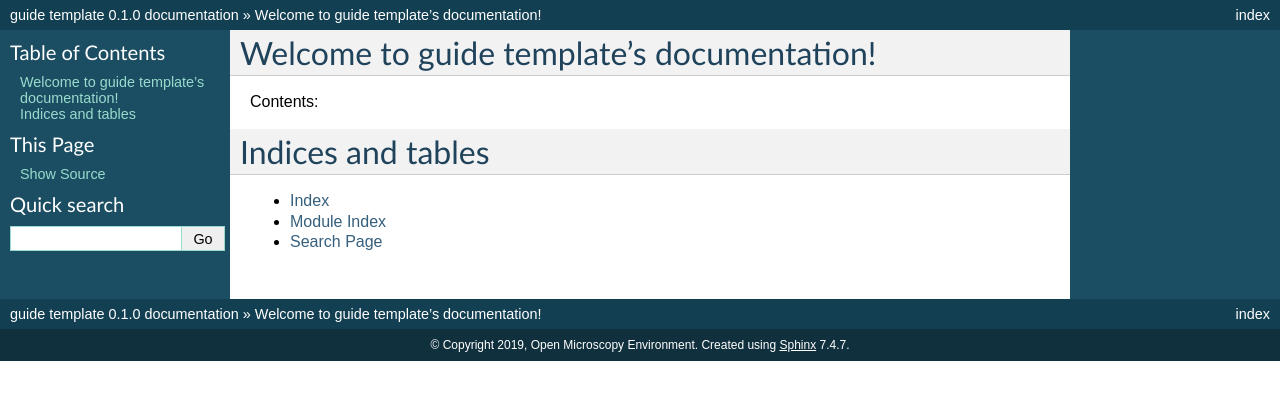
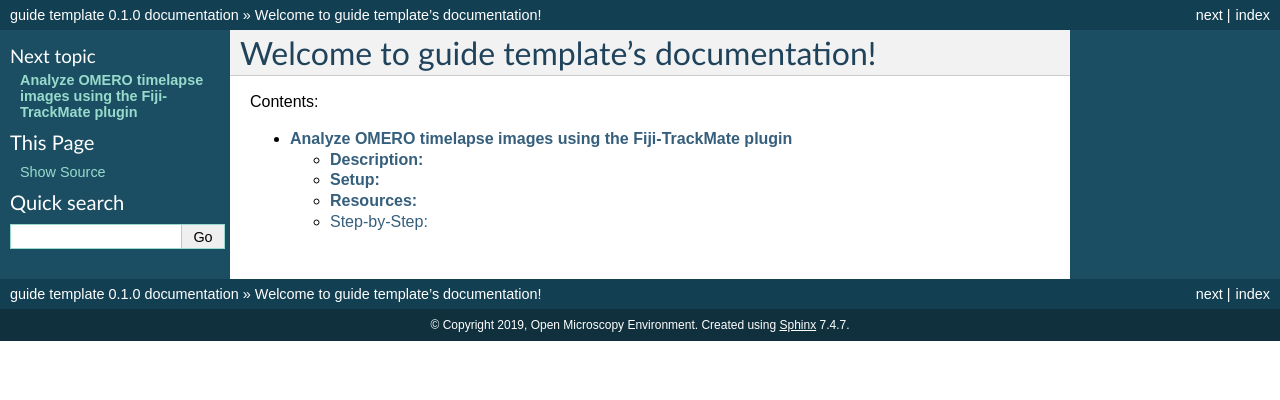
Before and after one commit to ome/omero-guide-trackmate, a Sphinx documentation site: the page built from docs/index.rst, in a window 1280 px wide. Shown: the top 400 px of the page. Built offline with Sphinx 7.4.7, drawn with Linux system fonts in a browser that asks for light colours; some of the changed lines change nothing that is shown.

Commit message:
Add trackmate walkthrough

```diff
--- /dev/null
+++ b/docs/fijitrackmate.rst
@@ -0,0 +1,147 @@
+**Analyze OMERO timelapse images using the Fiji-TrackMate plugin**
+==================================================================
+
+In this example we open images from a dataset in OMERO in Fiji and use TrackMate plugin of Fiji to analyze them. For more details about TrackMate, go to \ https://imagej.net/TrackMate\ .
+
+**Description:**
+----------------
+
+First, we will show how to use TrackMate manually. The manual steps are essential to determine the suitable parameters to analyze the images. Note that when using TrackMate manually, the generated tracks cannot be saved as ROIs into OMERO.server.
+
+Second, using a scripting workflow, we will show:
+
+-  How to connect to OMERO using the JAVA API.
+
+-  How to load all the images within a given Project.
+
+-  How to load the images in ImageJ using Bio-Formats
+
+-  How to analyze the images using TrackMate
+
+-  How to save the tracks as polygons ROIs in OMERO
+
+-  How to collect the measurement associated to the tracks and
+
+   -  Save them as an OMERO.table and link the table to the Project.
+
+   -  Save them as a CSV file and link it to the Project.
+
+**Setup:**
+----------
+
+-  Install Fiji on the local machine with the OMERO.insight-ij plugin. The installation instructions can be found at [LINK TO BE ADDED].
+
+**Resources:**
+--------------
+
+-  For the manual workflow, an artificial track image \ http://fiji.sc/samples/FakeTracks.tif
+
+-  For the scripting workflow, the timelapse data available at \ https://downloads.openmicroscopy.org/images/DV/iain/438CTR/
+
+-  Script: \ https://github.com/ome/training-scripts/blob/master/practical/jython/tracker.jy
+
+Step-by-Step:
+-------------
+
+**Manual workflow**
+~~~~~~~~~~~~~~~~~~~
+
+Each of you can work on your own data. We will use the manual workflow to explain the steps of the script below.
+
+1. Launch Fiji
+
+2. Go to Plugins > OMERO > Connect to OMERO
+
+3. Enter the username and password provided.
+
+4. Browse the Dataset artificial-trackmate
+
+5. Double-click on the FakeTracks.tif Image to open it in Fiji.
+
+   a. Make sure it is opened using the Hyperstack viewer. This option depends on what you did last time when using your Fiji.
+
+   b. In case you are not sure, Open Plugins > Bio-Formats > Bio-Formats importer and then select any image on your local computer to open it in Fiji. In the popup dialog, in the top left dropdown menu
+
+      .. image:: images/Trackmate1.png
+
+   c. Select Hyperstack and click OK. Then, close and re-open the FakeTracks.tif Image from OMERO.
+
+6. Go to Plugins > Tracking > TrackMate
+
+7. Click Next in the first dialog that pops up.
+
+8. A new dialog pop ups indicating to select a detector. Select the DoG detector. Click Next.
+
+   d. Set the Estimated blob diameter to 5.0
+
+   e. Set the Threshold to 5.0
+
+      .. image:: images/Trackmate2.png
+
+9.  Click the Preview button to find spots. 4 spots should be found.
+
+10. Click the Next button several times until you get to the Select a view dialog.
+
+11. Select the HyperStack Displayer view
+
+    .. image:: images/Trackmate3.png
+
+12. Click the Next button twice until you get to the Select a tracker window. Select the LAP Tracker
+
+    .. image:: images/Trackmate4.png
+
+13. Click the Next button several times until a dialog with three tabs pops up
+
+14. Select the Tracks tab to display the Tracks.
+
+    .. image:: images/Trackmate5.png
+
+15. Click Next until you get to Select an action dialog.
+
+    f. Select the option Capture overlay
+
+    g. Click Execute.
+
+       .. image:: images/Trackmate6.png
+
+16. Click OK in the following dialog, leaving the defaults (the whole stack will be captured).
+
+17. New image appears. Select it. This new Image can then be imported as an OME-TIFF using Plugins > OMERO > Save Image(s) to OMERO.
+
+
+**Scripting workflow**
+~~~~~~~~~~~~~~~~~~~~~~
+
+The scripting workflow saves the ROIs to the server on the original images, it does not generate a new OMERO Image. The OMERO.insight-ij plugin installed above includes everything needed to connect to OMERO using the Script Editor of Fiji
+
+1.  In your browser, go to the server address provided.
+
+2.  Enter the username and password provided.
+
+3.  Make sure you are working with your own data.
+
+4.  Create a Project: trackmate\ .
+
+5.  Drag and Drop the Dataset dv-iain-multiTZ into the Project: trackmate. Note the ID of the Project.
+
+6.  Launch Fiji, open File > New > Script... and select Python as language.
+
+7.  Copy the content of the script \ https://raw.githubusercontent.com/ome/training-scripts/master/practical/jython/tracker.jy\  into the script window of Fiji.
+
+8.  Edit the credentials to connect to the server and change the ID of the Project in the script window of Fiji, replacing it with the ID of your Project trackmate.
+
+9.  Study the script step-by-step.
+
+10. Click Run.
+
+11. After the script has finished, go to the images in the webclient and open the second image in OMERO.iviewer.
+
+12. Click on the ROI tab and observe that you now have ROIs under which there are Shapes. Each ROI is a collection of shapes. The ROI corresponds to a Track in Trackmate. There is always one polyline shape in each ROI which represents the track. The other, elliptical shapes in the same ROI represent the tracked spots.
+
+    .. image:: images/Trackmate7.png
+
+13. Play the timelapse video in OMERO.iviewer.
+
+14. Go to the Info tab, and in the Open with: line click on OMERO.figure. In OMERO.figure, add the Tracks and ellipses to the panel by selecting the appropriate ROIs in the Labels tab of OMERO.figure.
+
+    .. image:: images/Trackmate8.png
--- a/docs/index.rst
+++ b/docs/index.rst
@@ -6,11 +6,4 @@
 .. toctree::
    :maxdepth: 2
 
-
-
-Indices and tables
-==================
-
-* :ref:`genindex`
-* :ref:`modindex`
-* :ref:`search`
+   fijitrackmate
```
Also changed, not shown: docs/images/Trackmate1.png (added), docs/images/Trackmate2.png (added), docs/images/Trackmate3.png (added), docs/images/Trackmate4.png (added), docs/images/Trackmate5.png (added), docs/images/Trackmate6.png (added), docs/images/Trackmate7.png (added), docs/images/Trackmate8.png (added).
